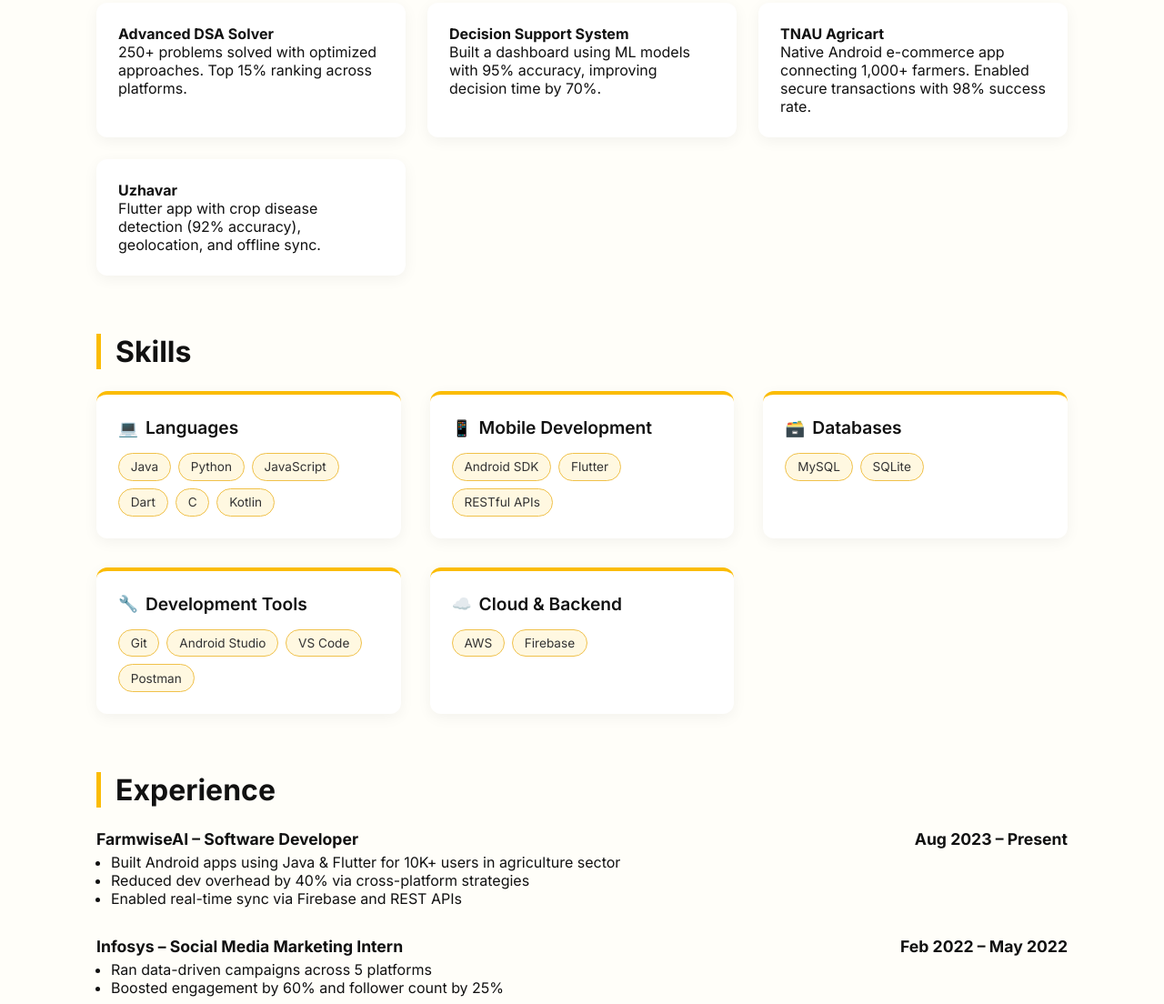
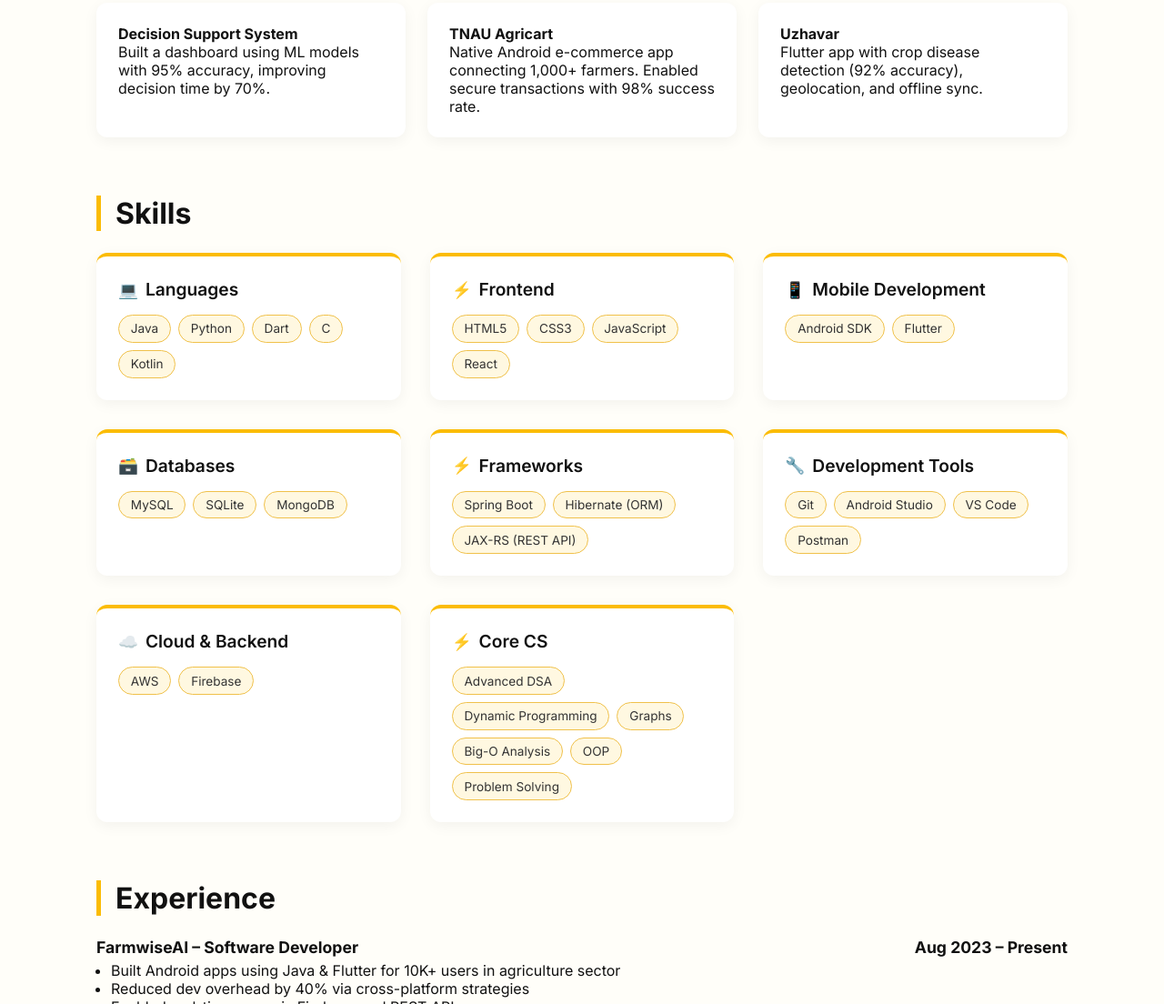
Before and after one commit to shriyadu/website, a plain HTML site: page index.html in a window 1280 px wide. Shown: the part 486-1590 px from the top of the page at 91% size. Drawn offline with Linux system fonts and the light colour scheme.

Commit message:
Update index.html
Updated skills and projects

```diff
--- a/index.html
+++ b/index.html
@@ -68,12 +68,10 @@
       color: var(--text);
     }
 
-    /* HEADER with solid background */
     header {
       position: relative;
       height: 300px;
-      background:
-                  url('profile_cover.jpg') center/cover no-repeat;
+      background: url('profile_cover.jpg') center/cover no-repeat;
       background-attachment: scroll;
       display: flex;
       justify-content: center;
@@ -150,7 +148,6 @@
       gap: 1.5rem;
     }
 
-    /* Enhanced Skills Section */
     .skills-container {
       display: grid;
       grid-template-columns: repeat(auto-fit, minmax(280px, 1fr));
@@ -209,7 +206,6 @@
       transform: scale(1.05);
     }
 
-    /* Specific category icons */
     .languages h4::before { content: "💻"; }
     .mobile h4::before { content: "📱"; }
     .databases h4::before { content: "🗃️"; }
@@ -282,10 +278,6 @@
       <h3 class="section-title">Projects</h3>
       <div class="projects">
         <div class="card">
-          <h4>Advanced DSA Solver</h4>
-          <p>250+ problems solved with optimized approaches. Top 15% ranking across platforms.</p>
-        </div>
-        <div class="card">
           <h4>Decision Support System</h4>
           <p>Built a dashboard using ML models with 95% accuracy, improving decision time by 70%.</p>
         </div>
@@ -303,16 +295,24 @@
     <section id="skills">
       <h3 class="section-title">Skills</h3>
       <div class="skills-container">
-
         <div class="skill-category languages">
           <h4>Languages</h4>
           <div class="skill-tags">
             <span class="skill-tag">Java</span>
             <span class="skill-tag">Python</span>
-            <span class="skill-tag">JavaScript</span>
             <span class="skill-tag">Dart</span>
             <span class="skill-tag">C</span>
             <span class="skill-tag">Kotlin</span>
+          </div>
+        </div>
+
+        <div class="skill-category">
+          <h4>Frontend</h4>
+          <div class="skill-tags">
+            <span class="skill-tag">HTML5</span>
+            <span class="skill-tag">CSS3</span>
+            <span class="skill-tag">JavaScript</span>
+            <span class="skill-tag">React</span>
           </div>
         </div>
 
@@ -321,7 +321,6 @@
           <div class="skill-tags">
             <span class="skill-tag">Android SDK</span>
             <span class="skill-tag">Flutter</span>
-            <span class="skill-tag">RESTful APIs</span>
           </div>
         </div>
 
@@ -330,6 +329,16 @@
           <div class="skill-tags">
             <span class="skill-tag">MySQL</span>
             <span class="skill-tag">SQLite</span>
+            <span class="skill-tag">MongoDB</span>
+          </div>
+        </div>
+
+        <div class="skill-category">
+          <h4>Frameworks</h4>
+          <div class="skill-tags">
+            <span class="skill-tag">Spring Boot</span>
+            <span class="skill-tag">Hibernate (ORM)</span>
+            <span class="skill-tag">JAX-RS (REST API)</span>
           </div>
         </div>
 
@@ -351,12 +360,22 @@
           </div>
         </div>
 
+        <div class="skill-category">
+          <h4>Core CS</h4>
+          <div class="skill-tags">
+            <span class="skill-tag">Advanced DSA</span>
+            <span class="skill-tag">Dynamic Programming</span>
+            <span class="skill-tag">Graphs</span>
+            <span class="skill-tag">Big-O Analysis</span>
+            <span class="skill-tag">OOP</span>
+            <span class="skill-tag">Problem Solving</span>
+          </div>
+        </div>
       </div>
     </section>
 
     <section id="experience">
       <h3 class="section-title">Experience</h3>
-
       <div class="experience-item">
         <h4>FarmwiseAI – Software Developer <span>Aug 2023 – Present</span></h4>
         <ul>
@@ -378,7 +397,6 @@
     <section id="contact" class="contact">
       <h3 class="section-title">Contact</h3>
       <p><strong>Email:</strong> <a href="mailto:shriumat@gmail.com">shriumat@gmail.com</a></p>
-
       <p>
         <strong>Links:</strong>
         <a href="https://www.linkedin.com/in/shriya-d-u-857a2b213" target="_blank">LinkedIn</a> •
```
